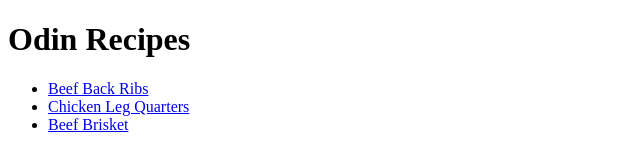
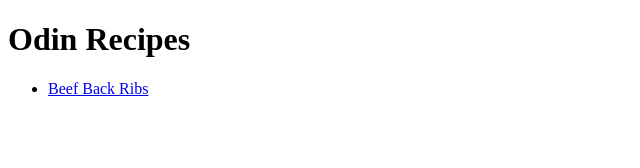
Before and after one commit to RoyBoy432/odin-recipes, a plain HTML site: page index.html in a window 1280 px wide. Shown: the whole page, without its empty margins (0-640 px from the left). Drawn offline with Linux system fonts and the light colour scheme.

Commit message:
Revert "testing -a"
This reverts commit f327f4dfaef61d610afa5c3be94e2bbd03b94fd7.

```diff
--- a/index.html
+++ b/index.html
@@ -10,8 +10,6 @@
     <h1>Odin Recipes</h1>
     <ul type="disc">
         <li><a href="./recipes/beef.back.ribs.html"> Beef Back Ribs</a></li>
-        <li><a href="./recipes/chicken.leg.quarters.html"> Chicken Leg Quarters</a></li>
-        <li><a href="./recipes/beef.brisket.html"> Beef Brisket</a></li>
     </ul>
 </body>
 </html>
```
